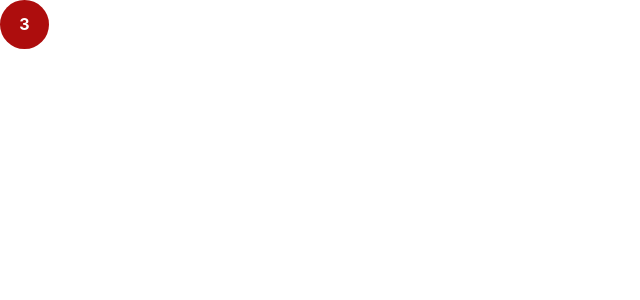
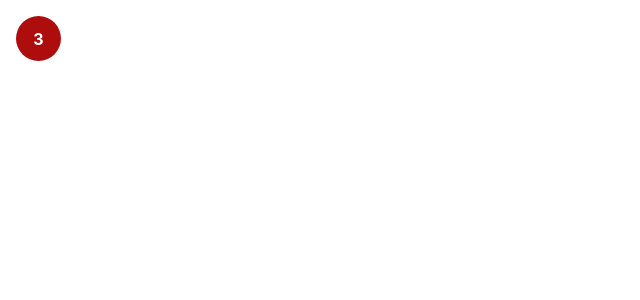
Before and after one commit to ctln12/lottery, a React (Create React App) app: page / in a window 1280 px wide. Shown: the top 300 px of the page, without its empty margins (0-640 px from the left). Built offline with nearby package versions, Linux system fonts and the light colour scheme.

Commit message:
modify lottery ball size, add flexbox and margin

```diff
--- a/src/LotteryBall.css
+++ b/src/LotteryBall.css
@@ -1,8 +1,12 @@
 .LotteryBall {
   background-color:#ad0d0d;
-  width: fit-content;
-  padding: .9rem 1.2rem;
+  width: 45px;
+  height: 45px;
   border-radius: 50%;
   font-weight: bold;
   color: white;
+  display: flex;
+  justify-content: center;
+  align-items: center;
+  margin: 1rem;
 }
```
